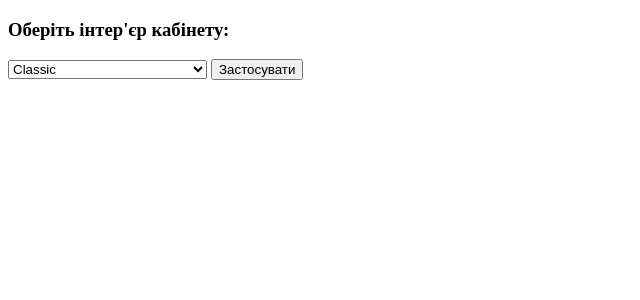
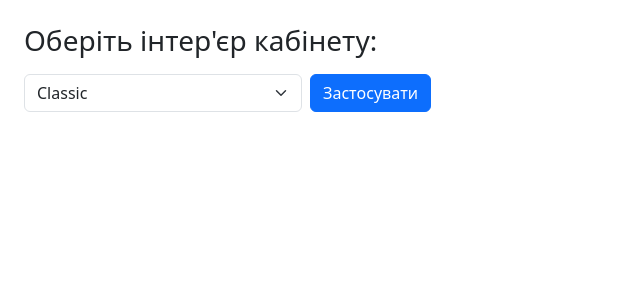
Before and after one commit to Clicuhac/clicuha, a PHP site: page /theme.php in a window 1280 px wide. Shown: the top 300 px of the page, without its empty margins (0-640 px from the left). Run offline with PHP 8.4, Linux system fonts and the light colour scheme; the visitor is signed in with stand-in values (Sample User, id 1).

Commit message:
Refactor theme handling and session management
Added session check before updating theme and improved theme selection form.

```diff
--- a/theme.php
+++ b/theme.php
@@ -1,43 +1,59 @@
 <?php
-require_once __DIR__ . '/config.php';
-session_start();
-
-if (empty($_SESSION['user_id'])) {
-    header('Location: login.php');
-    exit;
-}
+require_once __DIR__ . '/config.php'; // тут уже є session_start()
 
 if ($_SERVER['REQUEST_METHOD'] === 'POST') {
     $theme = $_POST['theme'] ?? 'classic';
 
+    // захист від дурних значень
+    $allowed = ['classic', 'cave', 'palace', 'vigvam'];
+    if (!in_array($theme, $allowed, true)) {
+        $theme = 'classic';
+    }
+
+    // в сесію
     $_SESSION['cabinet_theme'] = $theme;
 
-    $stmt = $pdo->prepare("UPDATE users SET cabinet_theme = :t WHERE id = :id");
+    // якщо користувач залогінений — збережемо в БД
+    if (!empty($_SESSION['user_id'])) {
+        $stmt = $pdo->prepare(
+            "UPDATE users SET cabinet_theme = :t WHERE id = :id LIMIT 1"
+        );
         $stmt->execute([
             ':t'  => $theme,
             ':id' => $_SESSION['user_id'],
         ]);
+    }
 
     header("Location: cabinet.php");
     exit;
 }
+
+// поточна тема для select
+$currentTheme = $_SESSION['cabinet_theme'] ?? 'classic';
 ?>
 <!DOCTYPE html>
 <html lang="uk">
 <head>
     <meta charset="UTF-8">
-    <title>Інтер&apos;єр кабінету</title>
+    <title>Інтер'єр кабінету</title>
+
+    <link href="https://cdn.jsdelivr.net/npm/bootstrap@5.3.3/dist/css/bootstrap.min.css" rel="stylesheet">
+    <link rel="stylesheet" href="assets/css/sema.css?v=123">
 </head>
-<body>
-    <form method="post">
-        <h3>Оберіть інтер&apos;єр кабінету:</h3>
-        <select name="theme">
-            <option value="classic">Classic</option>
-            <option value="cave">Моя печера (поки не готово)</option>
-            <option value="palace">Мой дворец (поки не готово)</option>
-            <option value="vigvam">My Vigvam (поки не готово)</option>
+<body class="p-4">
+
+<h3 class="mb-3">Оберіть інтер'єр кабінету:</h3>
+
+<form method="post" class="d-flex gap-2 align-items-center">
+    <select name="theme" class="form-select w-auto">
+        <option value="classic" <?= $currentTheme === 'classic' ? 'selected' : '' ?>>Classic</option>
+        <option value="cave"    <?= $currentTheme === 'cave'    ? 'selected' : '' ?>>Моя печера (поки не готово)</option>
+        <option value="palace"  <?= $currentTheme === 'palace'  ? 'selected' : '' ?>>Мой дворец (поки не готово)</option>
+        <option value="vigvam"  <?= $currentTheme === 'vigvam'  ? 'selected' : '' ?>>My Vigvam (поки не готово)</option>
     </select>
-        <button type="submit">Застосувати</button>
+
+    <button type="submit" class="btn btn-primary">Застосувати</button>
 </form>
+
 </body>
 </html>
```
Lines whose indentation alone changed are shown as unchanged.
